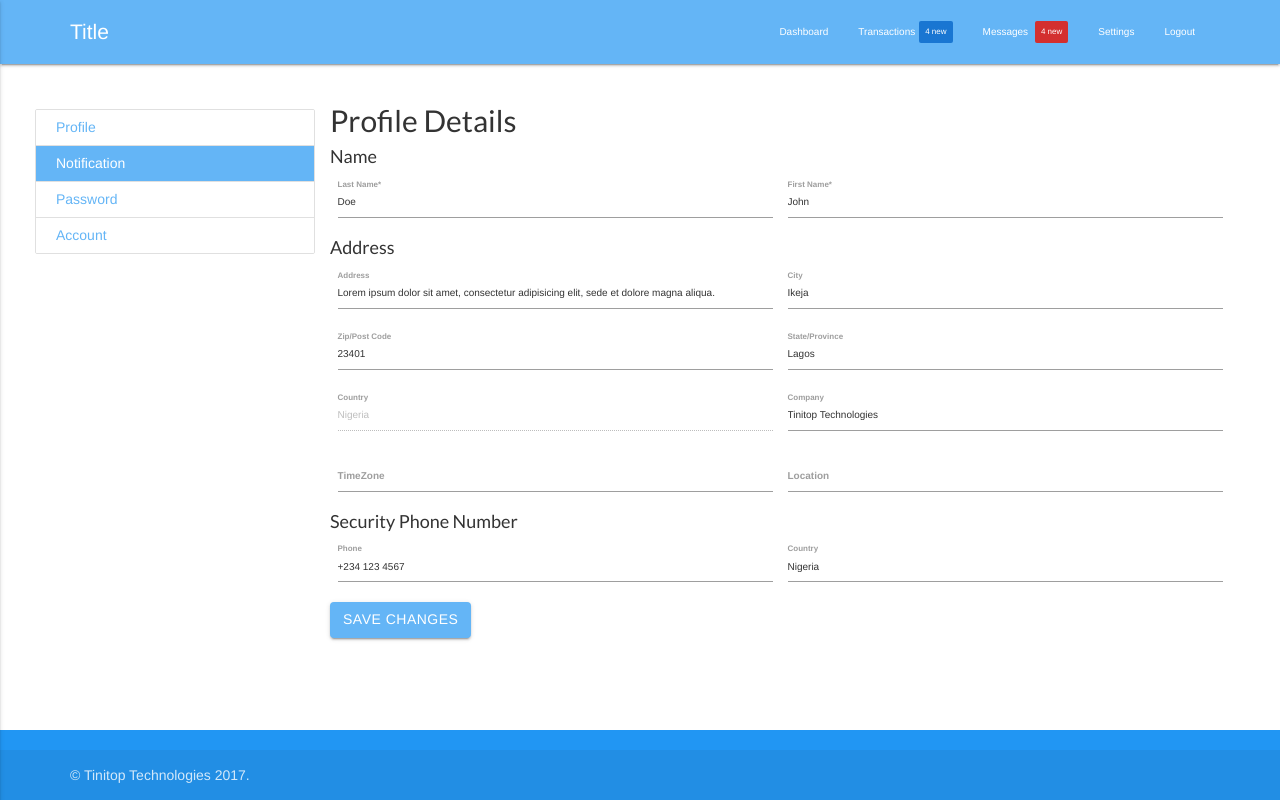
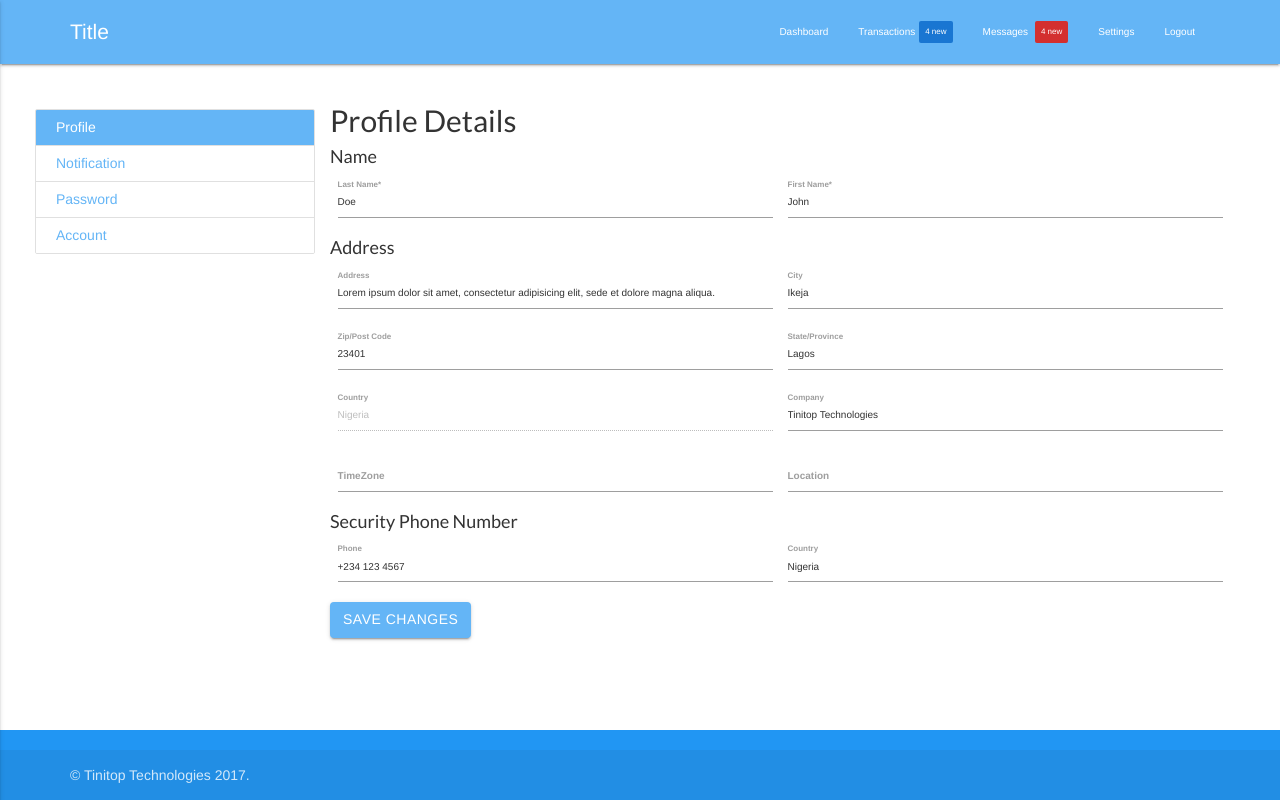
Before and after one commit to tobieeniafe/tinitop, a plain HTML site: page settings.html in a window 1280 px wide. Drawn offline with Linux system fonts and the light colour scheme.

Commit message:
settings page

```diff
--- a/settings.html
+++ b/settings.html
@@ -46,8 +46,8 @@
     <div class="col m3 s12 row">
       <div class="col s12"><br>
         <div class="collection">
-          <a href="#!" class="collection-item">Profile</a>
-          <a href="#!" class="collection-item active">Notification</a>
+          <a href="#!" class="collection-item active">Profile</a>
+          <a href="#!" class="collection-item">Notification</a>
           <a href="#!" class="collection-item">Password</a>
           <a href="#!" class="collection-item">Account</a>
         </div>
```
